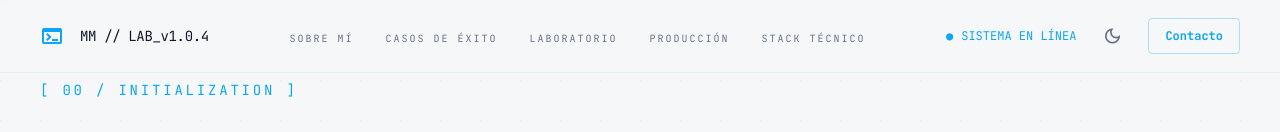
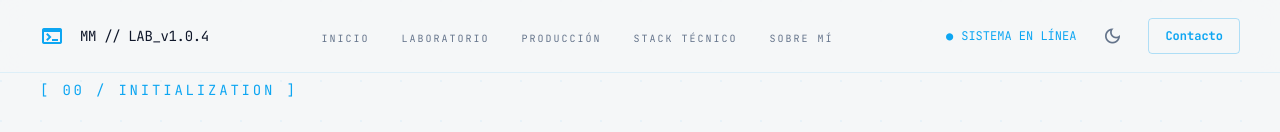
Before and after one commit to MauroMiranda0/mauromiranda.com, a React (Vite) app: page / in a window 1280 px wide. Shown: the top 132 px of the page. Built offline with nearby package versions, Linux system fonts and the light colour scheme.

Commit message:
reordenamiento de menu y contenido

```diff
--- a/src/components/navigation/Navigation.jsx
+++ b/src/components/navigation/Navigation.jsx
@@ -6,11 +6,11 @@ import './Navigation.scss'
 
 const Navigation = () => {
   const navigationItems = [
-    { href: '#about', label: 'Sobre Mí' },
-    { href: '#case-study', label: 'Casos de Éxito' },
+    { href: '#hero', label: 'Inicio' },
     { href: '#lab', label: 'Laboratorio' },
     { href: '#works', label: 'Producción' },
-    { href: '#stack', label: 'Stack Técnico' }
+    { href: '#stack', label: 'Stack Técnico' },
+    { href: '#about', label: 'Sobre Mí' }
   ]
 
   return (
--- a/src/components/sections/AboutSection.jsx
+++ b/src/components/sections/AboutSection.jsx
@@ -33,7 +33,7 @@ const AboutSection = () => {
   }
 
   return (
-    <section className="about" id="profile" ref={ref}>
+    <section className="about" id="about" ref={ref}>
       <div className="about__container">
         <motion.div
           className="about__header"
--- a/src/components/sections/HeroSection.jsx
+++ b/src/components/sections/HeroSection.jsx
@@ -37,7 +37,7 @@ const HeroSection = () => {
   }
 
   return (
-    <section className="hero" ref={ref}>
+    <section className="hero" id="hero" ref={ref}>
       <div className="hero__container">
         {/* Información de ubicación/estado */}
         <motion.div
```
Also changed, not shown: 3 other files (tests, documents, lock files or other folders).
